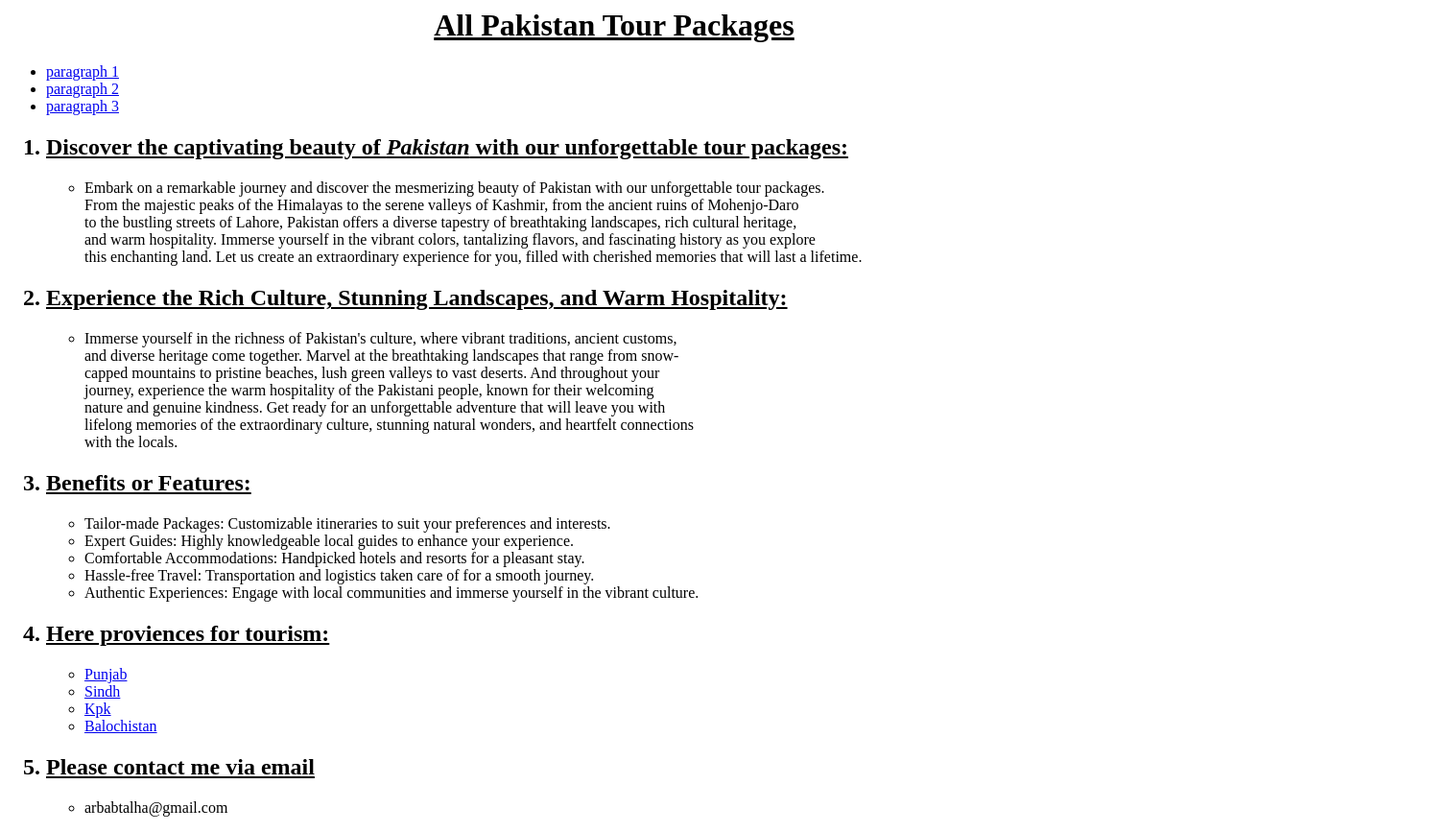
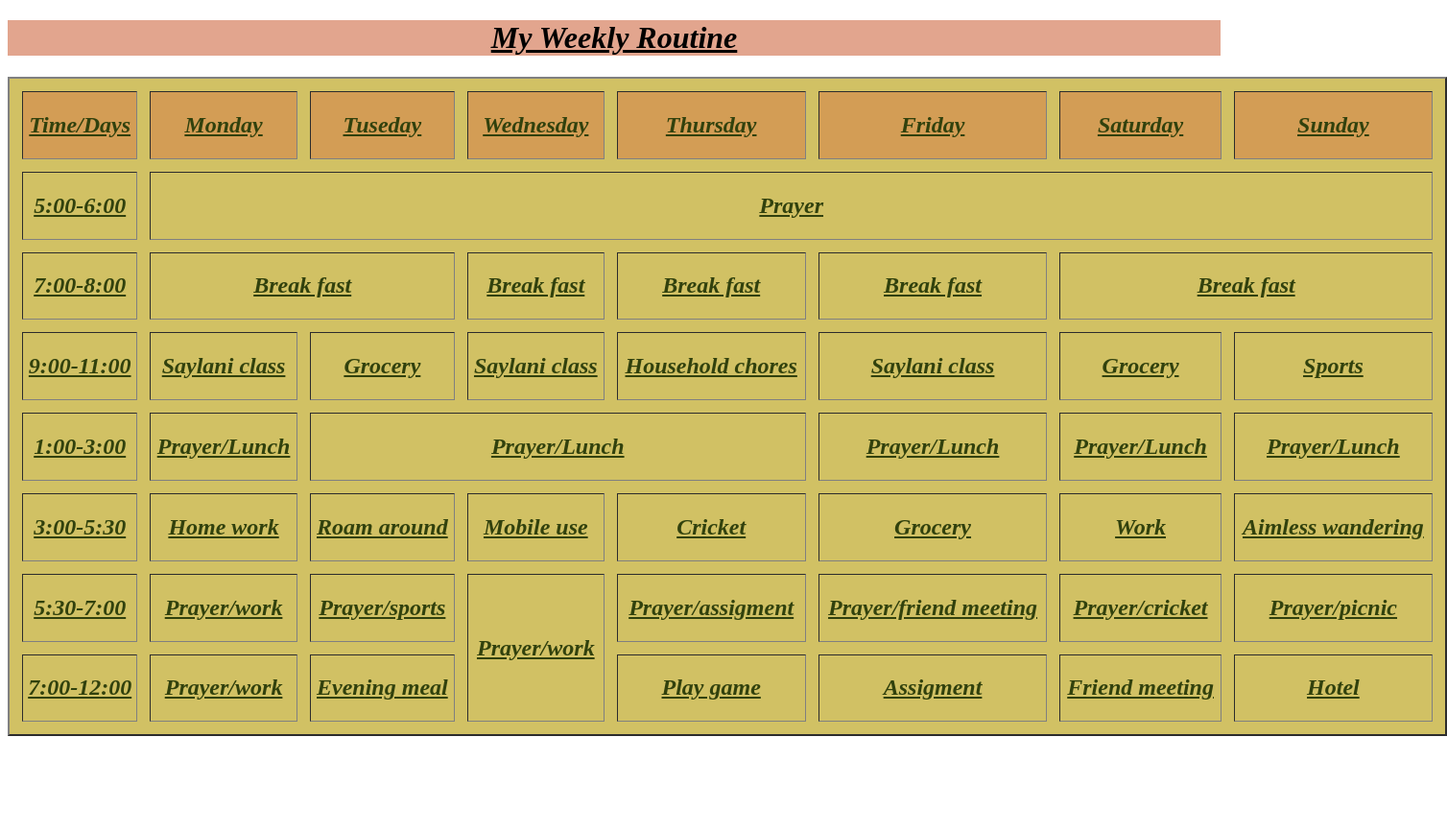
Before and after one commit to talha546/talha_khan, a plain HTML site: page index.html in a window 1280 px wide. Shown: the whole page at 96% size, 1508 px wide, since content can reach past the window. After the commit the page ends 800 px from the top, so only its background shows below. Drawn offline with Linux system fonts and the light colour scheme.

Commit message:
form new assigment

```diff
--- a/index.html
+++ b/index.html
@@ -1,37 +1,93 @@
-<title>www://tourisum.com</title>
+<!DOCTYPE html>
+<html lang="en">
+<head>
+    <meta charset="UTF-8">
+    <meta name="viewport" content="width=device-width, initial-scale=1.0">
+    <title>Weekly routine </title>
+    <link rel="stylesheet" href="style.css">
+
 </head>
 <body>
-    <div>
-  <ins> <h1> <b> <center> All Pakistan Tour Packages </center> </b> </h1> </ins>
-</div>
-<ul>
-  <li> <a href="paragraph1.html"> paragraph 1 </a> </li>
-  <li> <a href="paragraph2.html">paragraph 2 </a> </li>
-  <li> <a href="paragraph3.html">paragraph 3 </a></li>
-</ul>
-<ol>
- <ins> <h2><li>Discover the captivating beauty of <i> Pakistan</i> with our unforgettable tour packages:</li></h2> </ins>
-<p> <ul> <li> Embark on a remarkable journey and discover the mesmerizing beauty of Pakistan with our unforgettable tour packages.<br> From the majestic peaks of the Himalayas to the serene valleys of Kashmir, from the ancient ruins of Mohenjo-Daro<br> to the bustling streets of Lahore, Pakistan offers a diverse tapestry of breathtaking landscapes, rich cultural heritage,<br> and warm hospitality. Immerse yourself in the vibrant colors, tantalizing flavors, and fascinating history as you explore <br>this enchanting land. Let us create an extraordinary experience for you, filled with cherished memories that will last a lifetime. </li></ul></p>
- <h2> <ins><li>Experience the Rich Culture, Stunning Landscapes, and Warm Hospitality: </li></ins></h2>
-<p><ul><li>Immerse yourself in the richness of Pakistan's culture, where vibrant traditions, ancient customs,<br> and diverse heritage come together. Marvel at the breathtaking landscapes that range from snow-<br>capped mountains to pristine beaches, lush green valleys to vast deserts. And throughout your<br> journey, experience the warm hospitality of the Pakistani people, known for their welcoming<br> nature and genuine kindness. Get ready for an unforgettable adventure that will leave you with <br>lifelong memories of the extraordinary culture, stunning natural wonders, and heartfelt connections<br> with the locals.</li></ul> </p>
-<h2> <ins> <li> Benefits or Features: </li></ins></h2>
-<p> <ul><li>Tailor-made Packages: Customizable itineraries to suit your preferences and interests.</li></ul>
-          <ul><li>  Expert Guides: Highly knowledgeable local guides to enhance your experience.</li></ul>
-          <ul><li>  Comfortable Accommodations: Handpicked hotels and resorts for a pleasant stay.</li></ul>
-          <ul><li>  Hassle-free Travel: Transportation and logistics taken care of for a smooth journey.</li></ul>
-          <ul><li>  Authentic Experiences: Engage with local communities and immerse yourself in the vibrant culture.</li></ul> </p>
-          <h2><ins> <li> Here proviences for tourism:</li> </ins></h2>
-          <ul> <li> <a href="panjab.html "> Punjab</a> </li></ul>
-          <ul> <li> <a href ="sindh.html "> Sindh </a>  </li> </ul>
-          <ul> <li>  <a href="kpk.html">         Kpk </a></li> </ul>
-          <ul> <li> <a href="blaochistan.html">  Balochistan </a></li> </ul>
-          <h2> <ins><li> Please contact me via email </li> </ins></h2>
-            <ul><li> <a href="arbabtalha@gmail.com "></a>arbabtalha@gmail.com</li> </ul>
+
+    <h1><i> <ins><center>My Weekly Routine</center></ins></i></h1>
+    <center> <table border="2" width="1500" cellpandding="10" cellspacing="13">
+        <tr>
+
+            <th><i><h2><center> Time/Days</center></h2></i></th>
+            <th><i> <h2><center>Monday</center></h2></i></th>
+            <th><i><h2><center>Tuseday</center></h2></i></th>
+            <th><i><h2><center>Wednesday</center></h2></i></th>
+            <th><i><h2><center>Thursday</center></h2></i></th>
+            <th><i><h2><center>Friday</center></h2></i></th>
+            <th><i><h2><center>Saturday</center></h2></i></th>
+            <th><i><h2><center>Sunday</center></h2></i></th>
+
+        </tr>
+        <tr>  <td><i><h2><center>5:00-6:00</center></h2></i></td>
+        <td colspan="7"><i><h2><center>Prayer</center></h2></i></td>
 
 
+    </tr>
+    <tr>
+        <td><i><h2><center>7:00-8:00</center></h2></i></td>
+        <td colspan="2"><i><h2><center>Break fast</center></h2></i></td>
+        <td><i><h2><center>Break fast</center></h2></i></td>
 
+        <td><i><h2><center>Break fast</center></h2></i></td>
+        <td><i><h2><center>Break fast</center></h2></i></td>
+        <td colspan="2"><i><h2><center>Break fast</center></h2></i></td>
 
+    </tr>
+    <tr>
+        <td><i><h2><center>9:00-11:00</center></h2></i></td>
+        <td><i><h2><center>Saylani class</center></h2></i></td>
+        <td><i><h2><center>Grocery</center></h2></i></td>
+        <td><i><h2><center>Saylani class</center></h2></i></td>
+        <td><i><h2><center>Household chores</center></h2></i></td>
+        <td><i><h2><center>Saylani class</center></h2></i></td>
+        <td><i><h2><center>Grocery</center></h2></i></td>
+        <td><i><h2><center>Sports</center></h2></i></td>
+    </tr>
+    <tr>
+        <td><i><h2><center>1:00-3:00</center></h2></i></td>
+        <td><i><h2><center>Prayer/Lunch</center></h2></i></td>
+        <td colspan="3"><i><h2><center>Prayer/Lunch</center></h2></i></td>
+        <td><i><h2><center>Prayer/Lunch</center></h2></i></td>
+        <td><i><h2><center>Prayer/Lunch</center></h2></i></td>
+        <td><i><h2><center>Prayer/Lunch</center></h2></i></td>
 
+    </tr>
+    <tr>
+       <td><i><h2><center>3:00-5:30</center></h2></i></td>
+       <td><i><h2><center>Home work</center></h2></i></td>
+       <td><i><h2><center>Roam around</center></h2></i></td>
+       <td><i><h2><center>Mobile use</center></h2></i></td>
+       <td><i><h2><center>Cricket</center></h2></i></td>
+       <td><i><h2><center>Grocery</center></h2></i></td>
+       <td><i><h2><center>Work</center> </h2></i></td>
+       <td><i><h2><center>Aimless wandering</center></h2></i></td>
+    </tr>
+    <tr>
+        <td><i><h2><center>5:30-7:00</center> </h2></i></td>
+        <td><i><h2><center>Prayer/work</center></h2></i></td>
+        <td><i><h2><center>Prayer/sports</center></h2></i></td>
+        <td rowspan="2"><i><h2><center>Prayer/work</center></h2></i></td>
+        <td><i><h2><center>Prayer/assigment</center></h2></i></td>
+        <td><i><h2><center>Prayer/friend meeting</center></h2></i></td>
+        <td><i><h2><center>Prayer/cricket</center></h2></i></td>
+        <td><i><h2><center>Prayer/picnic</center></h2></i></td>
+    </tr>
+<tr>
+    <td><i><h2><center>7:00-12:00</center></h2></i></td>
+    <td><i><h2><center>Prayer/work</center></h2></i></td>
+    <td><i><h2><center>Evening meal </center></h2></i></td>
+    <td><i><h2><center>Play game </center></h2></i></td>
+    <td><i><h2><center>Assigment</center></h2></i></td>
+    <td><i><h2><center>Friend meeting</center></h2></i></td>
+    <td><i><h2><center>Hotel</center></h2></i></td>
 
-</ol>
+</tr>
+    </table>
+</center>
 </body>
+</html>
--- /dev/null
+++ b/style.css
@@ -0,0 +1,18 @@
+h1{
+   background-color: rgb(226, 165, 142);
+}
+table{
+    background-color: rgb(209, 193, 100);
+}
+th{
+    background-color: rgb(211, 157, 85);
+}
+td{
+    box-shadow: inset;color: rgb(7, 52, 59);
+}
+h2{
+    text-decoration: underline;color: rgb(49, 65, 13);
+}
+tr{
+    box-shadow: inset;color-scheme: ;
+}
```
